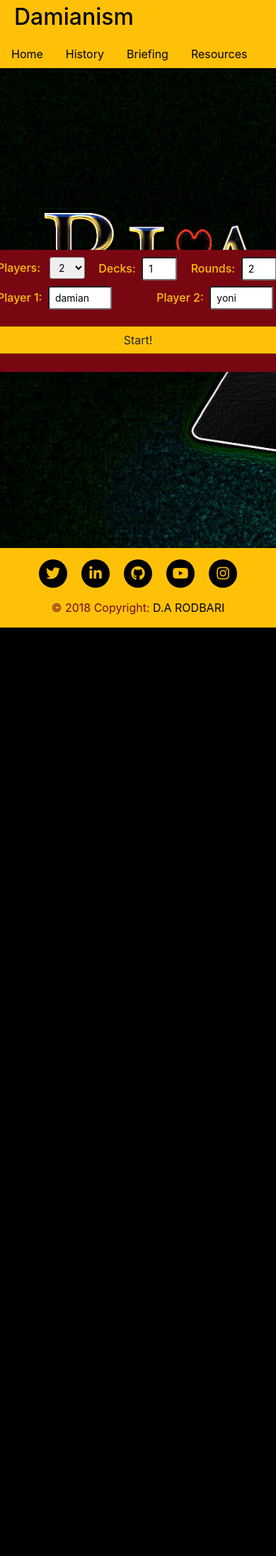
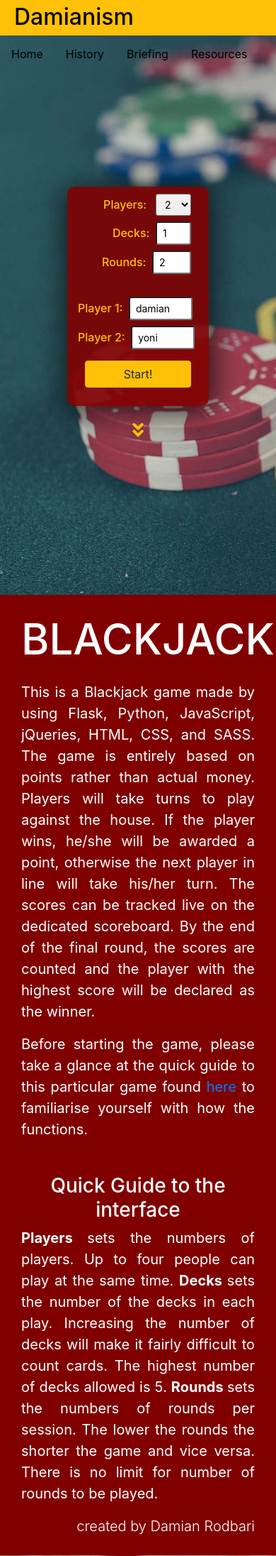
Before and after one commit to Code-Institute-Submissions/blackjack, a Flask app: page / in a window 390 px wide; the page is wider, and only the part inside the window is pictured. Shown: the top 2192 px of that part at 71% size. Before the commit the page ends 884 px from the top of that part, so only its background shows below. Run offline with Flask 2, Linux system fonts and the light colour scheme; some libraries are stand-ins or nearby versions; some web fonts are replaced.

Commit message:
added more scss content, the index is now fully responsive, the guide will be added after the game is finalised

```diff
--- a/static/css/main.css
+++ b/static/css/main.css
@@ -5,7 +5,7 @@ html, body {
   width: 100%; }
 
 nav {
-  height: pix2Rem(50);
+  height: 3.125rem;
   background-color: #ffc107;
   padding: 0px !important; }
   nav .navbar-brand {
@@ -81,20 +81,83 @@ footer a {
   display: flex;
   justify-content: space-between; }
 
+.wrapper-index {
+  display: flex;
+  flex-flow: column;
+  justify-content: space-between;
+  justify-content: center;
+  height: calc(100vh - 56px);
+  background-image: url(../img/theming/bj.jpg);
+  background-attachment: fixed;
+  background-repeat: no-repeat;
+  background-size: cover; }
+  .wrapper-index a {
+    font-size: 25px;
+    align-self: center;
+    color: #ffc107; }
+
+.index-div {
+  width: 100%;
+  min-height: 700px;
+  display: flex;
+  flex-flow: column nowrap;
+  padding: 10px 30px; }
+  .index-div h2 {
+    font-size: 60px; }
+  .index-div h3 {
+    text-align: center; }
+  .index-div p {
+    text-align: justify;
+    text-justify: inter-word;
+    font-size: 20px; }
+
+.index-2 {
+  background-color: #800000;
+  color: white; }
+
+.index-3 {
+  background-image: url(../img/theming/bj2.jpg);
+  background-attachment: fixed;
+  background-repeat: no-repeat;
+  background-size: cover;
+  height: 400px; }
+
+.index-4 {
+  background-color: #ff6600; }
+
 form {
   text-align: center; }
   form.index {
     align-self: center;
-    background-color: #790712;
+    background-color: rgba(128, 0, 0, 0.9);
     padding: 10px;
-    border-radius: 20px;
+    border-radius: 10px;
     color: #ffc107;
     font-weight: 500;
-    width: 420px; }
+    width: 420px;
+    -webkit-box-shadow: 2px 6px 42px 3px rgba(0, 0, 0, 0.75);
+    -moz-box-shadow: 2px 6px 42px 3px rgba(0, 0, 0, 0.75);
+    box-shadow: 2px 6px 42px 3px rgba(0, 0, 0, 0.75); }
     form.index .select-input {
       width: 50px; }
+    form.index .select-round {
+      width: 55px; }
     form.index input[type="text"] {
       width: 90px; }
+    form.index input[type="submit"] {
+      width: 200px; }
+    @media screen and (max-width: 500px) {
+      form.index {
+        width: 200px; }
+        form.index label {
+          margin-left: 20px !important; }
+        form.index input[type="submit"] {
+          width: 150px; }
+        form.index #extras {
+          flex-flow: column nowrap;
+          align-items: flex-end; }
+          form.index #extras label {
+            margin-right: 30px; } }
 
 .player_selections {
   margin: 20px 0; }
--- a/static/js/main.js
+++ b/static/js/main.js
@@ -8,20 +8,32 @@ $(document).ready(function() {
 
 
 
+    $(document).ready(function(){
+      // Add smooth scrolling to all links
+      $("a").on('click', function(event) {
 
-    // $("input:text").change(function(){
-    //     var x=$(this).val();
-    //     var z=0;
-    //     $("input:text").each(function(){
-    //         var y=$(this).val();
-    //         if(x==y){
-    //             z=z+1;
-    //         }
-    //     });
-    //     if(z>1){
-    //         alert(x);
-    //     }
-    //  })
+        // Make sure this.hash has a value before overriding default behavior
+        if (this.hash !== "") {
+          // Prevent default anchor click behavior
+          event.preventDefault();
+
+          // Store hash
+          var hash = this.hash;
+
+          // Using jQuery's animate() method to add smooth page scroll
+          // The optional number (800) specifies the number of milliseconds it takes to scroll to the specified area
+          $('html, body').animate({
+            scrollTop: $(hash).offset().top
+          }, 800, function(){
+
+            // Add hash (#) to URL when done scrolling (default click behavior)
+            window.location.hash = hash;
+          });
+        } // End if
+      });
+    });
+
+
 
 
 })
@@ -44,7 +56,7 @@ function set_players(item) {
     if (count === "3") {
        $(".extend").html(`<label class="ml-3">Player 3: &nbsp<input class="form-control-sm" type="text" name="username" placeholder=" Yoni" value="logan"/></label><br>`)
     } else if (count === "4") {
-        $(".extend").html(`<label class="ml-3">Player 3: &nbsp<input class="form-control-sm" type="text" name="username" placeholder=" Yoni" value="logan"/></label><br><label class="ml-3">Player 4: &nbsp<input class="form-control-sm" type="text" name="username" placeholder=" Damian" value="joe"/></label><br>`)
+        $(".extend").html(`<label class="ml-3">Player 3: &nbsp<input class="form-control-sm" type="text" name="username" placeholder=" Yoni" value="logan"/></label><br><label class="ml-4">Player 4: &nbsp<input class="form-control-sm" type="text" name="username" placeholder=" Damian" value="joe"/></label><br>`)
     } else {
         $(".extend").html(``)
     }
--- a/static/scss/colors.scss
+++ b/static/scss/colors.scss
@@ -6,6 +6,7 @@ $color: (
     green: #48ff00,
     cyan: #00ffff,
     red: #ff0000,
+    maroon: #800000,
     red2: #790712,
     blue: #0000ff,
     black: #000000,
--- /dev/null
+++ b/static/scss/globals.scss
@@ -0,0 +1 @@
+$rembase: 16; // root rem size
--- a/static/scss/main.scss
+++ b/static/scss/main.scss
@@ -1,6 +1,8 @@
 @import url('https://fonts.googleapis.com/css?family=Ubuntu+Mono:400,700|Zilla+Slab+Highlight:400,700');
 @import url('https://fonts.googleapis.com/css?family=Press+Start+2P');
+@import "globals";
 @import "colors";
+@import "mixins";
 @import "layout";
 
 
@@ -16,29 +18,113 @@
 .wrapper {
     display: flex;
     justify-content: space-between;
+
 }
 
+
+.wrapper-index {
+    display: flex;
+    flex-flow: column;
+    justify-content: space-between;
+    justify-content: center;
+    height: calc(100vh - 56px);
+    background-image: url(../img/theming/bj.jpg);
+    background-attachment: fixed;
+    background-repeat: no-repeat;
+    background-size: cover;
+    a {
+        font-size: 25px;
+        align-self: center;
+        color: map-get($color, mustard);
+    }
+
+
+}
+
+.index-div {
+    width: 100%;
+    min-height: 700px;
+    display: flex;
+    flex-flow: column nowrap;
+    padding: 10px 30px;
+    h2 {
+        font-size: 60px;
+    }
+    h3 {
+        text-align: center;
+    }
+    p {
+        text-align: justify;
+        text-justify: inter-word;
+        font-size: 20px;
+    }
+}
+
+
+.index-2 {
+    // background-color: map-get($color, mustard);
+    background-color: map-get($color, maroon);
+    color: white;
+
+
+}
+
+.index-3 {
+    background-image: url(../img/theming/bj2.jpg);
+    background-attachment: fixed;
+    background-repeat: no-repeat;
+    background-size: cover;
+    height: 400px;
+}
+
+.index-4 {
+    background-color: map-get($color, orange);
+}
 
 
 form {
     text-align: center; // targeting the form within index.html
     &.index {
-        align-self: center;
-        background-color: map-get($color, red2);
+        align-self: center; // background-color: map-get($color, red2);
+        background-color: rgba(128, 0, 0, 0.9);
         padding: 10px;
-        border-radius: 20px;
+        border-radius: 10px;
         color: map-get($color, mustard);
         font-weight: 500;
         width: 420px;
-
-        // reduce the size of select input
+        -webkit-box-shadow: 2px 6px 42px 3px rgba(0, 0, 0, 0.75);
+        -moz-box-shadow: 2px 6px 42px 3px rgba(0, 0, 0, 0.75);
+        box-shadow: 2px 6px 42px 3px rgba(0, 0, 0, 0.75); // reduce the size of select input
         .select-input {
             width: 50px;
         }
-
-        // target all inputs with type text
+        .select-round {
+            width: 55px;
+        } // target all inputs with type text
         input[type="text"] {
             width: 90px;
+        }
+        input[type="submit"] {
+            width: 200px;
+        }
+
+        @include mQ("maxW",
+        500px) {
+            width: 200px;
+            label {
+                margin-left: 20px !important;
+            }
+            input[type="submit"] {
+                width: 150px;
+            }
+            #extras {
+                flex-flow: column nowrap;
+                align-items: flex-end; // label {
+                label {
+                    margin-right: 30px;
+                }
+
+            }
         }
     }
 }
--- /dev/null
+++ b/static/scss/mixins.scss
@@ -0,0 +1,82 @@
+// template for the display
+@mixin scoreDisplay($width, $height, $bgColor, $fontColor, $fontWeight, $fontSize, $borderRadius) {
+    width: pix2Rem($width);
+    height: pix2Rem($height);
+    background-color: map-get($color, $bgColor);
+    color: map-get($color, $fontColor);
+    font-weight: $fontWeight;
+    font-size: pix2Rem($fontSize);
+    text-align: center;
+    white-space: nowrap;
+    vertical-align: middle; // border: ;
+    border-radius: $borderRadius;
+    @content
+}
+
+
+
+
+// convert rem input to pixel
+@function remt2Pix($args...) {
+    @if length(args)==1 {
+        @return ( nth($args, 1) * $rembase)+px;
+    }
+    @else {
+        @return ( nth($args, 1) * nth($args, 2))+px;
+    }
+};
+
+
+// convert pixel input to rem
+@function pix2Rem($args...) {
+    @if length(args)==1 {
+        @return ( nth($args, 1)/$rembase)+rem;
+    }
+    @else {
+        @return ( nth($args, 1)/nth($args, 2))+rem;
+    }
+};
+
+
+
+// media query min-max width-height
+@mixin mQ($arg...) {
+    @if length($arg)==2 {
+
+        @if nth($arg, 1)=="minW" {
+            @media screen and (min-width: nth($arg, 2)) {
+                @content
+            }
+        }
+        @else if nth($arg, 1)=="maxW" {
+            @media screen and (max-width: nth($arg, 2)) {
+                @content
+            }
+        }
+        @else if nth($arg, 1)=="minH" {
+            @media screen and (min-height: nth($arg, 2)) {
+                @content
+            }
+        }
+        @else if nth($arg, 1)=="maxH" {
+            @media screen and (max-height: nth($arg, 2)) {
+                @content
+            }
+        }
+    }
+    @else {
+        // min and max width
+        @if nth($arg, 1)=="w" {
+            @media screen and (min-width: nth($arg, 2)) and (max-width: nth($arg, 3)) {
+                @content;
+            }
+        }
+        @else {
+            @media screen and (min-height: nth($arg, 2)) and (max-height: nth($arg, 3)) {
+                @content;
+            }
+        }
+    }
+}
+
+;
--- a/templates/base.html
+++ b/templates/base.html
@@ -27,7 +27,7 @@
             <a class="navbar-brand" href="{{ url_for('index') }}">
                 <h2>Damianism</h2>
             </a>
-            <div class="nav-items navigation">
+            <div class="nav-items navigation ">
                 <a class="nav-link" target="_blank" href="{{ url_for('index') }}k">Home <span class="sr-only">(current)</span></a>
                 <a class="nav-link" target="_blank" href="https://en.wikipedia.org/wiki/Blackjack">History <span class="sr-only">(current)</span></a>
                 <a class="nav-link" target="_blank" href="#">Briefing <span class="sr-only"></span></a>
--- a/templates/index.html
+++ b/templates/index.html
@@ -1,16 +1,9 @@
-{% extends "base.html" %} {% block title %} Welcome Page {% endblock %}
+{% extends "base.html" %} {% block title %} Welcome Page {% endblock %} {% block content %}
+<div class="wrapper-index">
 
-
-{% block content %}
-<div class="jumbotron jumbotron-fluid pb-4 m-0">
-  <!--<div class="container">-->
-    <!--<div>-->
-    <!--    <h1 class="display-4">BlackJack</h1>-->
-    <!--    <p class="lead">A blackjack game based on points rather than actual money - created by Damian Rodbari.</p>-->
-    <!--</div>-->
     <form method="POST" class="index mx-4">
         <div class="form-group">
-            <div class="row justify-content-between">
+            <div class="row justify-content-between" id="extras">
                 <label class="ml-3">Players: &nbsp
                     <select class="form-control-sm select-input" id="players" name="players">
                         <option value="2">2</option>
@@ -19,19 +12,68 @@
                     </select>
                 </label>
                 <label class="">Decks: &nbsp<input class="form-control-sm select-input" type="number" name="decks" value="1" min="1" max="5"/></label>
-                 <!--&nbsp-->
-                <label class="">Rounds: &nbsp<input class="form-control-sm select-input" type="number" name="rounds" value="2" min="2"/></label><br>
+                <!--&nbsp-->
+                <label class="">Rounds: &nbsp<input class="form-control-sm select-round" type="number" name="rounds" value="2" min="2"/></label><br>
             </div>
             <div class="row justify-content-between">
                 <label class="ml-3">Player 1: &nbsp<input class="form-control-sm" type="text" name="username" placeholder=" John" value="damian" minlength="4" required/></label><br>
-                <label class="ml-3">Player 2: &nbsp<input class="form-control-sm" type="text" name="username" placeholder=" Jacob" value="yoni" minlength="4" required/></label><br>
+                <label class="ml-4">Player 2: &nbsp<input class="form-control-sm" type="text" name="username" placeholder=" Jacob" value="yoni" minlength="4" required/></label><br>
             </div>
             <div class="row extend justify-content-between"></div>
-            <input type="submit" class="btn btn-warning btn-block mt-3" value="Start!">
+            <input type="submit" class="btn btn-warning mt-2" value="Start!">
         </div>
     </form>
+
+    <a class="mt-3" href="#guide"><i class="fas fa-angle-double-down"></i></a>
+
+</div>
+
+<div class="index-div index-2">
+
+    <h2 class="mx-auto mt-3 mb-4">BLACKJACK</h2>
+
+    <div class="my-auto">
+        <p>
+            This is a Blackjack game made by using Flask, Python, JavaScript, jQueries, HTML, CSS, and SASS. The game is entirely based on points rather than actual money. Players will take turns to play against the house. If the player wins, he/she will be awarded
+            a point, otherwise the next player in line will take his/her turn. The scores can be tracked live on the dedicated scoreboard. By the end of the final round, the scores are counted and the player with the highest score will be declared as
+            the winner.
+        </p>
+        <p>Before starting the game, please take a glance at the quick guide to this particular game found <a href="#guide">here</a> to familiarise yourself with how the functions.</p>
+
+        <h3 class="mt-5">Quick Guide to the interface</h3>
+        <p>
+            <strong>Players </strong>sets the numbers of players. Up to four people can play at the same time. <strong>Decks </strong>sets the number of the decks in each play.
+            Increasing the number of decks will make it fairly difficult to count cards. The highest number of decks allowed is 5.
+            <strong>Rounds </strong>sets the numbers of rounds per session. The lower the rounds the shorter the game and vice versa. There is no limit for number of rounds to be played.
+        </p>
+
+
+    </div>
+
+    <p class="ml-auto lead">created by Damian Rodbari</p>
+</div>
+
+<div class="index-div index-3">
+</div>
+
+<div class="index-div index-4" id="guide">
+
+    <h2 class="mx-auto mt-3">Quick Guide</h2>
+    <div class="my-auto">
+    <p >
+        Blackjack may be played with one to eight decks of 52-card decks. The cards 2 through 10 are worth their face value. Kings, queens, and jacks are each worth 10, and aces may be used as either 1 or 11. The object for the player is to draw cards totalling
+        closer to 21, without going over, than the dealer's cards. The best total of all is a two-card 21, or a blackjack.
+    </p>
+
+    <p> HIT </p>
+    <p> STAND </p>
+    <p> BUST </p>
+    <p> BLACKJACK </p>
+    <p> NEXT PLAYER </p>
+    <p> SCOREBOARD </p>
+    <p> RESET GAME </p>
+    </div>
 </div>
 
 
-
 {% endblock %}
```
Also changed, not shown: app.py (+8 -3 lines), static/img/theming/bj-sm.jpg (added), static/img/theming/bj.jpg (added), static/img/theming/bj2-sm.jpg (added), static/img/theming/bj2.jpg (added), static/scss/mediaQ.scss (added), 1 other file.
